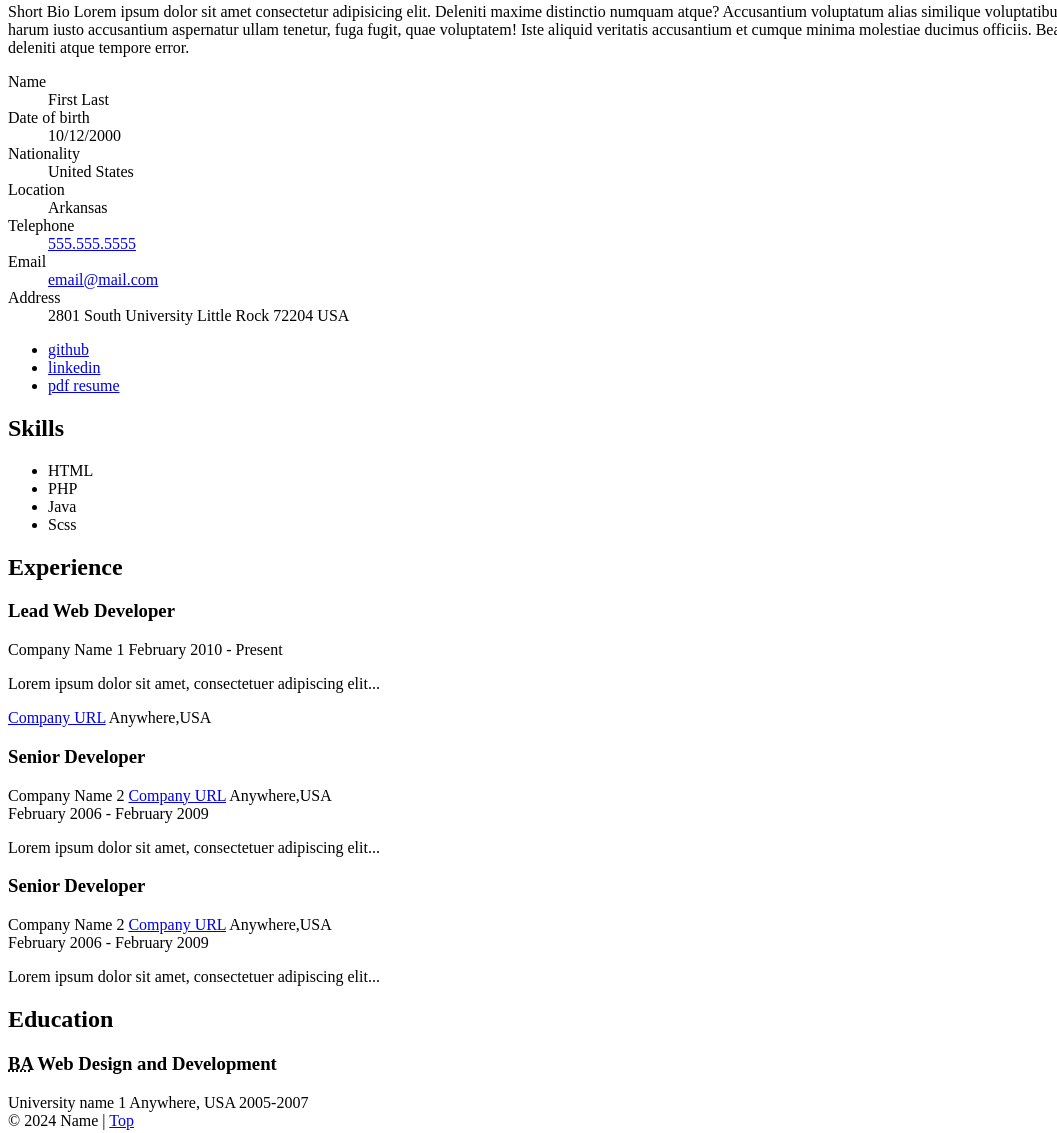
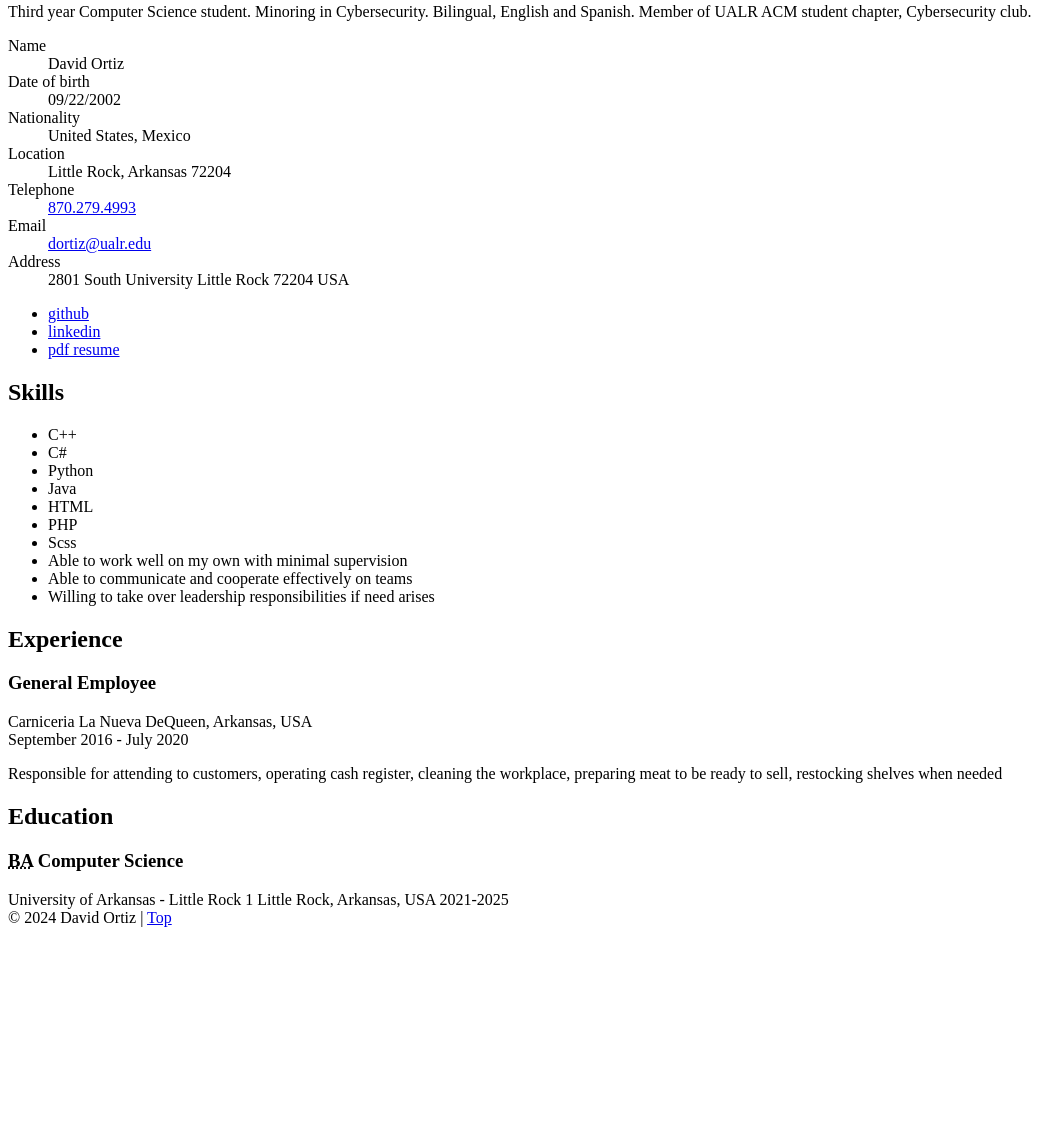
Before and after one commit to davidortiz02/ifsc-3342, a plain HTML site: page resume/index.html in a window 1280 px wide. Shown: the part 832-1965 px from the top of the page, without its empty margins (0-1057 px from the left). After the commit the page ends 1767 px from the top, so only its background shows below. Drawn offline with Linux system fonts and the light colour scheme; files that its build step writes are made by us from their sources.

Commit message:
Updated the resume template with what I have on my own template

```diff
--- /dev/null
+++ b/resume/assets/css/style.css
@@ -0,0 +1,6 @@
+html {
+    box-sizing: border-box;
+  }
+  *, *:before, *:after {
+    box-sizing: inherit;
+  }
--- a/resume/index.html
+++ b/resume/index.html
@@ -1,6 +1,24 @@
 <!DOCTYPE html>
+<html class="no-js" lang="en"></html>
 <head>
+  <meta charset="utf-8">
+  <meta name="viewport" content="width=device-width, initial-scale=1">
+  <title></title>
+  <link rel="stylesheet" href="css/style.css">
+  <meta name="description" content="">
 
+  <meta property="og:title" content="">
+  <meta property="og:type" content="">
+  <meta property="og:url" content="">
+  <meta property="og:image" content="">
+  <meta property="og:image:alt" content="">
+
+  <link rel="icon" href="/favicon.ico" sizes="any">
+  <link rel="icon" href="/icon.svg" type="image/svg+xml">
+  <link rel="apple-touch-icon" href="icon.png">
+
+  <link rel="manifest" href="site.webmanifest">
+  <meta name="theme-color" content="#fafafa">
 </head>
 <main>
     <body>
@@ -17,31 +35,33 @@
           </header>
           <!-- Main -->
           <main itemscope itemtype="http://schema.org/Person" class="container">
-            <h1 class="page-title">Full Name</h1>
+            <h1 class="page-title">David Ortiz</h1>
             <section id="about">
               <h2>Personal Details</h2>
               <div class="bio">
-              <img itemprop="image" src="https://placehold.co/600x600?text=Headshot" alt="Your Name">
-              <p itemprop="description">Short Bio Lorem ipsum dolor sit amet consectetur adipisicing elit. Deleniti maxime distinctio numquam atque? Accusantium voluptatum alias similique voluptatibus! Sunt sit reiciendis earum, harum iusto accusantium aspernatur ullam tenetur, fuga fugit, quae voluptatem! Iste aliquid veritatis accusantium et cumque minima molestiae ducimus officiis. Beatae ad consequuntur fuga deleniti atque tempore error.</p>
+              <img itemprop="image" src="https://placehold.co/600x600?text=Headshot" alt="David Ortiz">
+              <p itemprop="description">Third year Computer Science student. Minoring in Cybersecurity. Bilingual, English and
+                Spanish. Member of UALR ACM student chapter, Cybersecurity club.
+                </p>
               </div>
               <dl class="details">
                 <dt>Name</dt>
                 <dd itemprop="name">
-                  <span itemprop="givenName">First</span> <span itemprop="familyName">Last</span>
+                  <span itemprop="givenName">David</span> <span itemprop="familyName">Ortiz</span>
                 </dd>
                 <dt>Date of birth</dt>
-                <dd itemprop="birthDate"><time datetime="2000-10-12">10/12/2000</time></dd>
+                <dd itemprop="birthDate"><time datetime="2002-09-22">09/22/2002</time></dd>
                 <dt>Nationality</dt>
-                <dd itemprop="nationality">United States</dd>
+                <dd itemprop="nationality">United States, Mexico</dd>
                 <dt>Location</dt>
-                <dd itemprop="homeLocation">Arkansas</dd>
+                <dd itemprop="homeLocation">Little Rock, Arkansas 72204</dd>
                 <dt>Telephone</dt>
                 <dd>
-                  <a itemprop="telephone" href="tel:555.555.5555">555.555.5555</a>
+                  <a itemprop="telephone" href="tel:555.555.5555">870.279.4993</a>
                 </dd>
                 <dt>Email</dt>
                 <dd>
-                  <a itemprop="email" href="mailto:email@mail.com">email@mail.com</a>
+                  <a itemprop="email" href="mailto:email@mail.com">dortiz@ualr.edu</a>
                 </dd>
                 <dt>Address</dt>
 
@@ -54,25 +74,31 @@
 
               </dl>
               <ul class="related-links">
-                <li><a itemprop="url" rel="me" href="https://github.com/profile"> github</a></li>
-                <li><a itemprop="url" rel="me" href="http://linkedin.com/profile">linkedin</a></li>
-                <li><a itemprop="url" href="resume.pdf" download>pdf resume</a></li>
+                <li><a itemprop="url" rel="me" href="https://github.com/davidortiz02?tab=repositories">github</a></li>
+                <li><a itemprop="url" rel="me" href="https://www.linkedin.com/in/david-ortiz-6451732b5/">linkedin</a></li>
+                <li><a itemprop="url" href="David Ortiz - Resume.pdf" download>pdf resume</a></li>
               </ul>
             </section>
             <section id="skills">
               <h2>Skills</h2>
               <ul>
+                <li class="skill">C++</li>
+                <li class="skill">C#</li>
+                <li class="skill">Python</li>
+                <li class="skill">Java</li>
                 <li class="skill">HTML</li>
                 <li class="skill">PHP</li>
-                <li class="skill">Java</li>
                 <li class="skill">Scss</li>
+                <li class="skill">Able to work well on my own with minimal supervision</li>
+                <li class="skill">Able to communicate and cooperate effectively on teams</li>
+                <li class="skill">Willing to take over leadership responsibilities if need arises</li>
               </ul>
 
             </section>
             <section id="experience">
               <h2>Experience</h2>
               <!-- current job -->
-              <article class="job">
+              <!--<article class="job">
                 <h3 itemprop="jobTitle">Lead Web Developer</h3>
                 <div itemprop="worksFor" itemscope itemtype="http://schema.org/Organization">
                   <span itemprop="name">Company Name 1</span>
@@ -85,53 +111,38 @@
                   </span>
                   </span>
                 </div>
-              </article>
+              </article>-->
               <!-- Previous Jobs - Notice Slightly Different Format-->
               <article class="job" itemscope itemtype="http://schema.org/Organization">
-                <h3 itemprop="name">Senior Developer</h3>
+                <h3 itemprop="name">General Employee</h3>
                 <span itemprop="location" itemscope itemtype="http://schema.org/Place">
-                    <span itemprop="name">Company Name 2</span>
-                <a itemprop="url" href="http://link-to-company.com">Company URL</a>
+                    <span itemprop="name">Carniceria La Nueva</span>
                 <span itemprop="address" itemscope itemtype="http://schema.org/PostalAddress">
-                      <span itemprop="addressLocality">Anywhere,USA</span>
+                      <span itemprop="addressLocality">DeQueen, Arkansas, USA</span>
                 </span>
                 </span>
                 <div itemscope itemtype="https://schema.org/EmployeeRole">
-                <span itemprop="startDate" content="2006-02-21T20:00">February 2006</span> -
-                <span itemprop="endDate" content="2009-02-21T20:00">February 2009</span>
+                <span itemprop="startDate" content="2016-09-07T20:00">September 2016</span> -
+                <span itemprop="endDate" content="2020-07-20T20:00">July 2020</span>
                 </div>
-                <p itemprop="description">Lorem ipsum dolor sit amet, consectetuer adipiscing elit...</p>
-              </article>
-             <article class="job" itemscope itemtype="http://schema.org/Organization">
-                <h3 itemprop="name">Senior Developer</h3>
-                <span itemprop="location" itemscope itemtype="http://schema.org/Place">
-                    <span itemprop="name">Company Name 2</span>
-                <a itemprop="url" href="http://link-to-company.com">Company URL</a>
-                <span itemprop="address" itemscope itemtype="http://schema.org/PostalAddress">
-                      <span itemprop="addressLocality">Anywhere,USA</span>
-                </span>
-                </span>
-                <div itemscope itemtype="https://schema.org/EmployeeRole">
-                <span itemprop="startDate" content="2006-02-21T20:00">February 2006</span> -
-                <span itemprop="endDate" content="2009-02-21T20:00">February 2009</span>
-                </div>
-                <p itemprop="description">Lorem ipsum dolor sit amet, consectetuer adipiscing elit...</p>
+                <p itemprop="description">Responsible for attending to customers, operating cash register, cleaning the workplace,
+                  preparing meat to be ready to sell, restocking shelves when needed</p>
               </article>
             </section>
             <section id="education">
               <h2>Education</h2>
               <article class="certificate" itemprop="alumniOf" itemscope itemtype="http://schema.org/EducationalOrganization">
-                <h3 itemprop="description"><abbr title="Master of Science">BA</abbr> Web Design and Development</h3>
-                <span itemprop="name">University name 1</span>
-                <span itemprop="location" itemscope>Anywhere, USA</span>
-                <span>2005-2007</span>
+                <h3 itemprop="description"><abbr title="Master of Science">BA</abbr> Computer Science</h3>
+                <span itemprop="name">University of Arkansas - Little Rock 1</span>
+                <span itemprop="location" itemscope>Little Rock, Arkansas, USA</span>
+                <span>2021-2025</span>
               </article>
             </section>
           </main>
           <!-- Footer -->
           <footer>
             <div id="copyright">
-              &copy; 2024 Name | <a href="#top">Top</a>
+              &copy; 2024 David Ortiz | <a href="#top">Top</a>
             </div>
           </footer>
     </body>
```
Also changed, not shown: index.html (+1 -0 lines), 1 other file.
